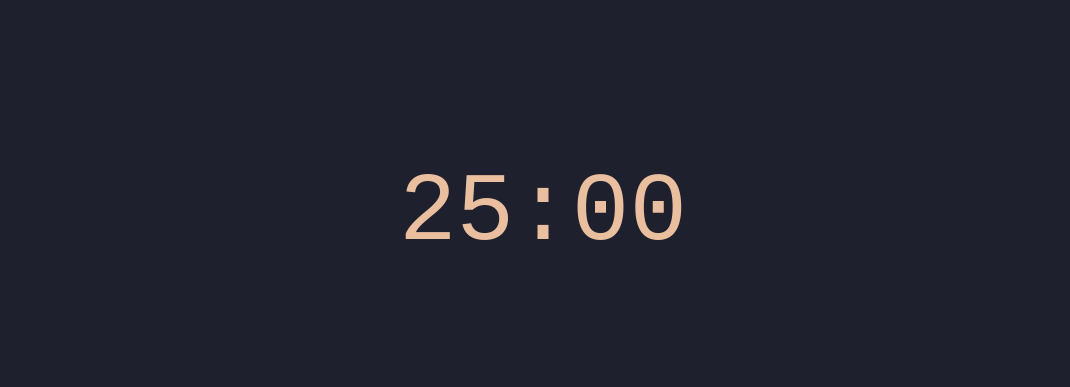
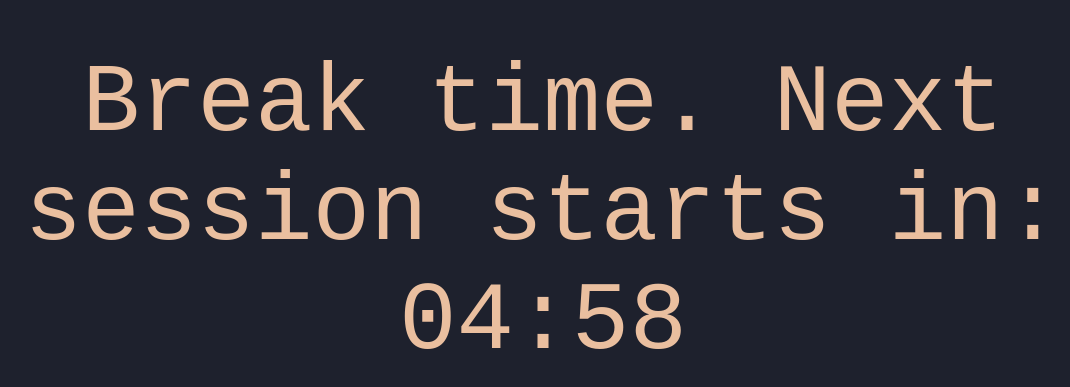
Before and after one commit to KarmaChild/pomodoro, a React (Create React App) app: page / in a window 1280 px wide. Shown: the part 187-574 px from the top of the page, without its empty margins (97-1167 px from the left). Built offline with nearby package versions, Linux system fonts and the light colour scheme.

Commit message:
commit 3

```diff
--- a/src/pomodoro.js
+++ b/src/pomodoro.js
@@ -3,11 +3,32 @@ import React,{useState,useEffect} from "react";
 
 const Pomodoro = () => {
 
-    const [minutes, setMinutes] = useState(25);
-    const [seconds, setSeconds] = useState(0);
+    const [minutes, setMinutes] = useState(0);
+    const [seconds, setSeconds] = useState(5);
     const [displayMessage, setDisplayMessage] = useState(false);
 
-    useEffect(() =>{},[seconds]);
+    useEffect(() =>{
+        let interval = setInterval(()=>{
+            clearInterval(interval);
+
+            if(seconds === 0){
+                if (minutes !== 0){
+                    setSeconds(59);
+                    setMinutes(minutes-1);
+                } else{
+                    let minutes = displayMessage ? 24 : 4;
+                    let seconds = 59;
+
+                    setSeconds(seconds);
+                    setMinutes(minutes);
+                    setDisplayMessage(!displayMessage);
+                }
+            }else {
+                setSeconds(seconds-1);
+            }
+
+        },1000)
+    },[seconds]);
 
 
     const timerMinutes = minutes < 10 ? `0${minutes}` : minutes;
```
